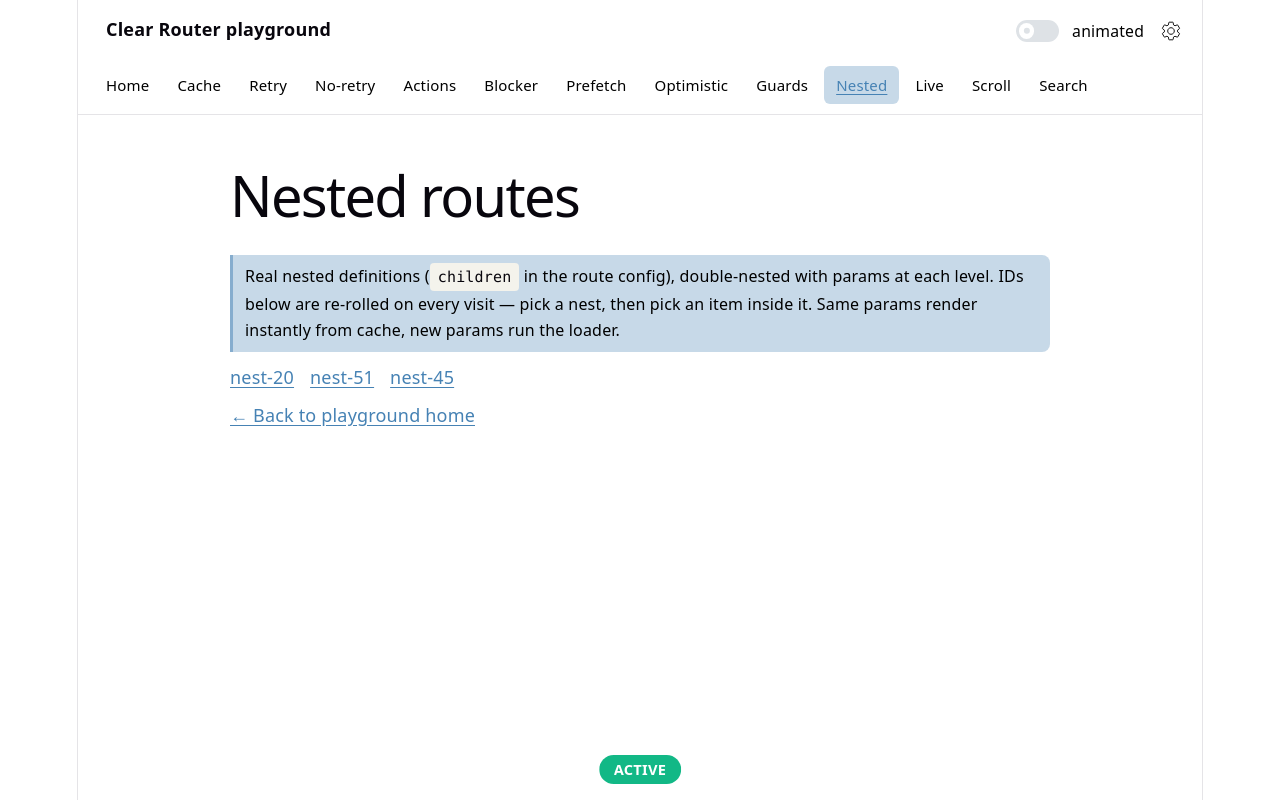
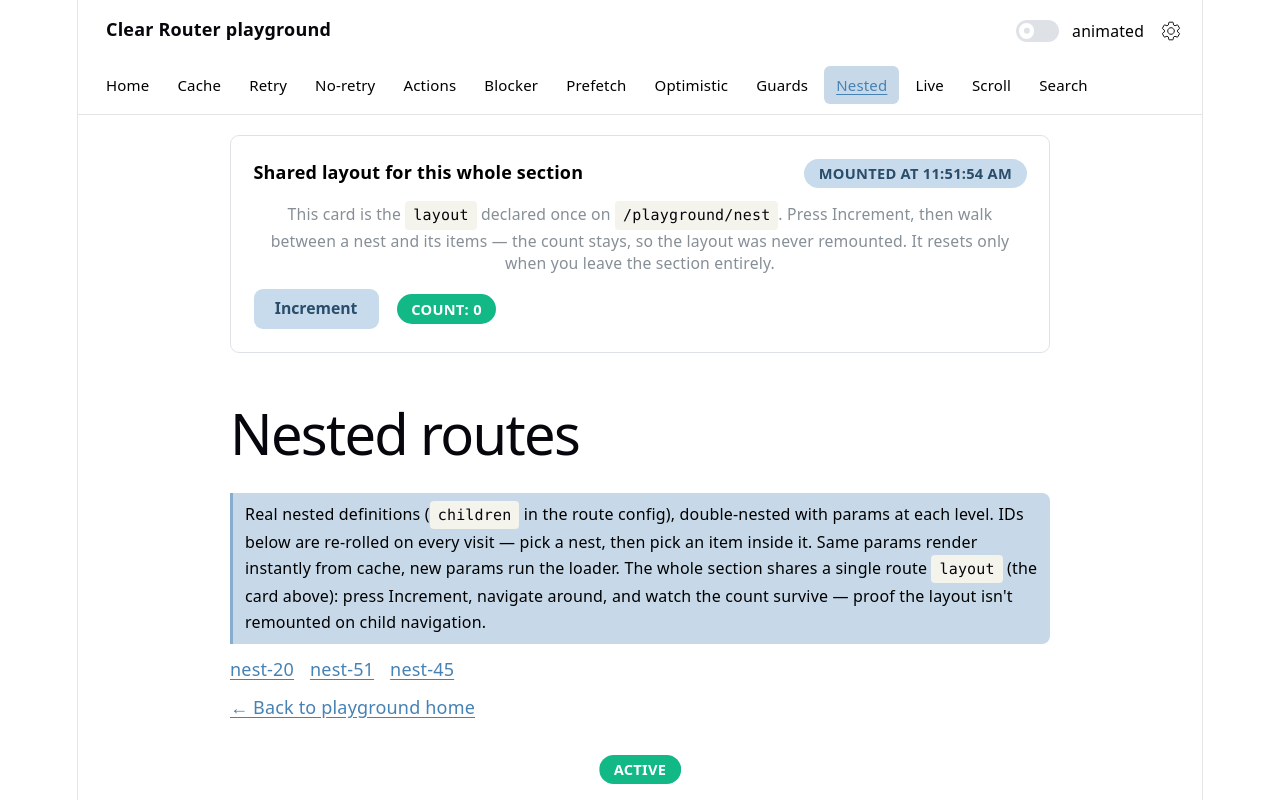
Before and after one commit to AndrewBubnov/clear-react-router, a React (Vite) app: page /playground/nest in a window 1280 px wide. Built offline with nearby package versions, Linux system fonts and the light colour scheme.

Commit message:
Update playground

```diff
--- a/src/clear-router/components/Router.tsx
+++ b/src/clear-router/components/Router.tsx
@@ -69,20 +69,20 @@ export const Router = ({
 
 	const loadingContent = isLoading && !isError;
 
-	if (loadingContent) return renderElement(routeItem?.loaderFallback || defaultLoaderFallback);
-
-	if (!routeItem) return null;
-
-	if (isError) return renderElement(routeItem.errorElement || defaultErrorElement);
+	if (!routeItem) return renderElement(loadingContent ? defaultLoaderFallback : undefined);
 
 	const Boundary = ErrorBoundary as ComponentType<{ children: ReactNode }>;
 	const Layout = (routeItem.layout ?? Fragment) as ComponentType<{ children: ReactNode }>;
 
+	const content = loadingContent
+		? renderElement(routeItem.loaderFallback || defaultLoaderFallback)
+		: isError
+			? renderElement(routeItem.errorElement || defaultErrorElement)
+			: <Boundary key={location.pathname}>{renderElement(routeItem.element)}</Boundary>;
+
 	return (
 		<div style={{ viewTransitionName: 'page' }}>
-			<Layout>
-				<Boundary key={location.pathname}>{renderElement(routeItem.element)}</Boundary>
-			</Layout>
+			<Layout>{content}</Layout>
 		</div>
 	);
 };
--- /dev/null
+++ b/src/playground/NestLayout.tsx
@@ -0,0 +1,38 @@
+import { useState, type ReactNode } from 'react';
+import { Badge, Button, Card, Group, Stack, Text } from '@mantine/core';
+
+export const NestLayout = ({ children }: { children: ReactNode }) => {
+	const [count, setCount] = useState(0);
+	const [mountedAt] = useState(() => new Date().toLocaleTimeString());
+
+	return (
+		<>
+			<div className="pg-layout-bar">
+				<Card withBorder radius="md" padding="lg">
+					<Stack gap="sm">
+						<Group justify="space-between" align="center">
+							<Text fw={600}>Shared layout for this whole section</Text>
+							<Badge variant="light" size="lg">
+								mounted at {mountedAt}
+							</Badge>
+						</Group>
+						<Text size="sm" c="dimmed">
+							This card is the <code>layout</code> declared once on <code>/playground/nest</code>. Press
+							Increment, then walk between a nest and its items — the count stays, so the layout was never
+							remounted. It resets only when you leave the section entirely.
+						</Text>
+						<Group>
+							<Button variant="light" onClick={() => setCount(c => c + 1)}>
+								Increment
+							</Button>
+							<Badge color="teal" size="lg">
+								count: {count}
+							</Badge>
+						</Group>
+					</Stack>
+				</Card>
+			</div>
+			{children}
+		</>
+	);
+};
--- a/src/playground/NestPage.tsx
+++ b/src/playground/NestPage.tsx
@@ -10,7 +10,9 @@ const NestPage = () => {
 			<p className="pg-hint">
 				Real nested definitions (<code>children</code> in the route config), double-nested with params at each
 				level. IDs below are re-rolled on every visit — pick a nest, then pick an item inside it. Same params
-				render instantly from cache, new params run the loader.
+				render instantly from cache, new params run the loader. The whole section shares a single route{' '}
+				<code>layout</code> (the card above): press Increment, navigate around, and watch the count survive —
+				proof the layout isn&apos;t remounted on child navigation.
 			</p>
 			<div className="pg-row">
 				{nestIds.map(id => (
--- a/src/playground/PlaygroundHome.tsx
+++ b/src/playground/PlaygroundHome.tsx
@@ -77,7 +77,7 @@ const demos = [
 	{
 		to: '/playground/nest',
 		title: 'Nested routes + params',
-		text: 'Double-nested children with params at each level, random IDs, per-param loaders cached separately.',
+		text: 'Double-nested children with params at each level, random IDs, per-param loaders cached separately, and a shared route layout that keeps its state across nested navigation.',
 	},
 	{
 		to: '/playground/guard',
--- a/src/playground/playground.css
+++ b/src/playground/playground.css
@@ -420,3 +420,9 @@ h1 {
 .pg-no-margin {
 	margin: 0;
 }
+
+.pg-layout-bar {
+	max-width: 860px;
+	margin: 20px auto 0;
+	padding-inline: 20px;
+}
--- a/src/playground/routes.tsx
+++ b/src/playground/routes.tsx
@@ -1,6 +1,7 @@
 import { createRouter, lazy } from '../clear-router';
 import { PlaygroundHome } from './PlaygroundHome';
 import { Loading } from './Loading';
+import { NestLayout } from './NestLayout';
 import {
 	HEAVY_GC_TIME,
 	addNote,
@@ -77,6 +78,7 @@ export const playgroundRoutes = createRouter([
 	{
 		path: '/playground/nest',
 		element: lazy(() => import('./NestPage')),
+		layout: NestLayout,
 		children: [
 			{
 				path: '/:nestId',
```
Also changed, not shown: 2 other files (tests, documents, lock files or other folders).
